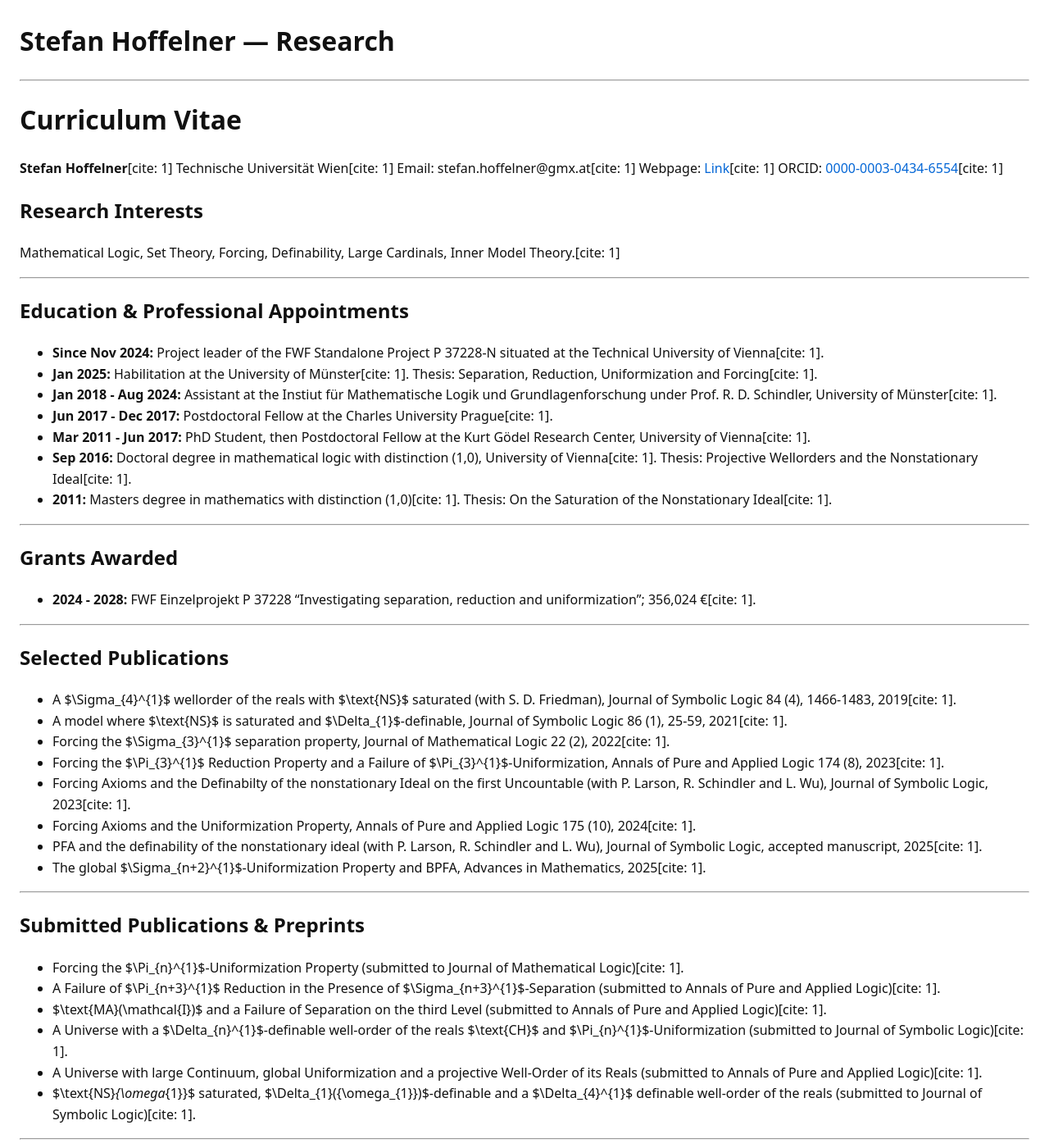
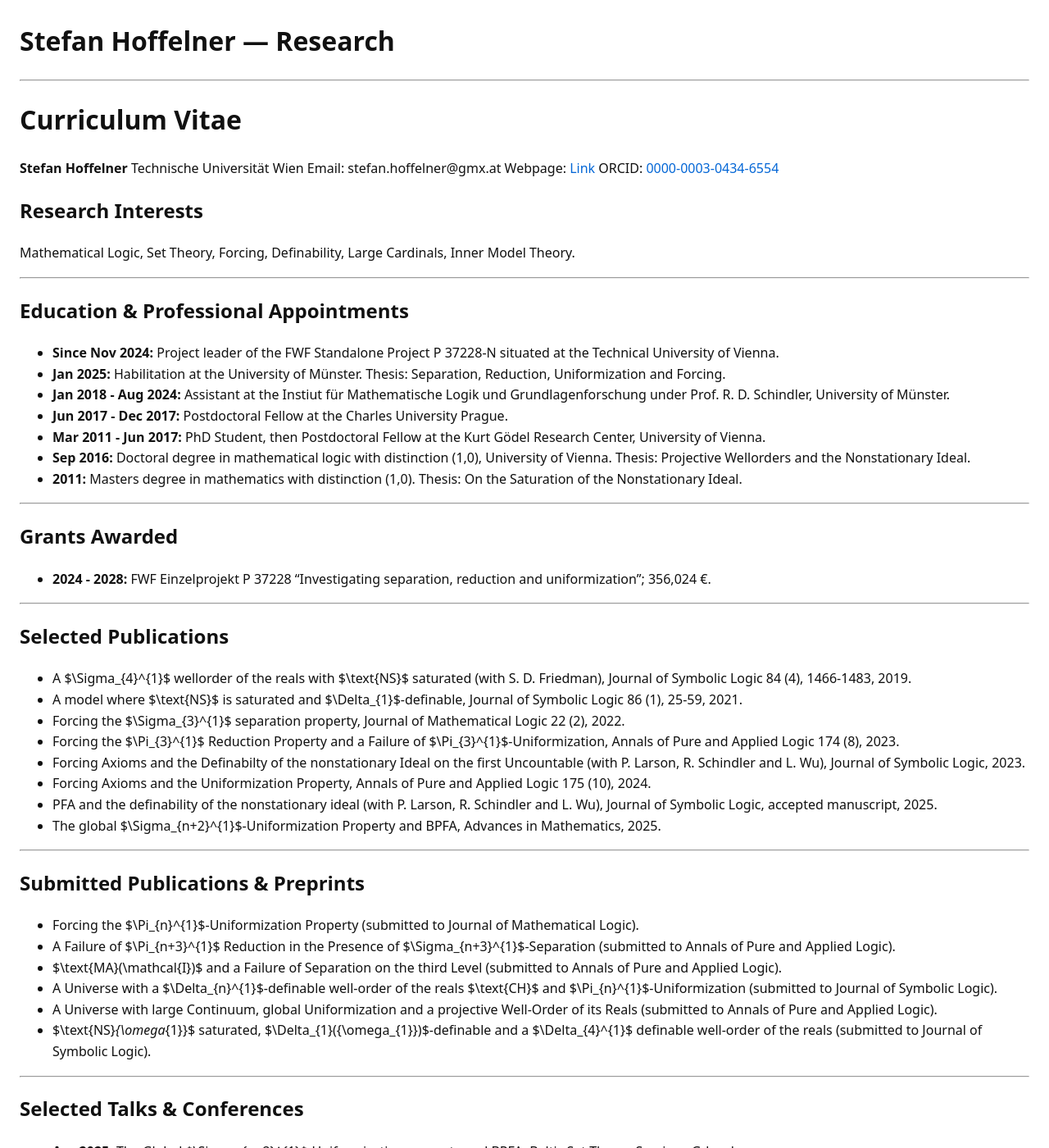
Before and after one commit to StefanHoffelner/stefanhoffelner.github.io, a Jekyll site: the page built from cv.md, in a window 1280 px wide and 1400 px high. Shown: the whole window at 82% size. Built offline with Jekyll 4.4.1, drawn with Linux system fonts in a browser that asks for light colours; some of the changed text lies outside the part shown.

Commit message:
Remove citation markers from CV entries

```diff
--- a/cv.md
+++ b/cv.md
@@ -6,59 +6,59 @@ permalink: /cv/
 
 # Curriculum Vitae
 
-**Stefan Hoffelner**[cite: 1]
-Technische Universität Wien[cite: 1]
-Email: stefan.hoffelner@gmx.at[cite: 1]
-Webpage: [Link](https://www.uni-muenster.de/IVV5WS/WebHop/user/hoffelne)[cite: 1]
-ORCID: [0000-0003-0434-6554](https://orcid.org/0000-0003-0434-6554)[cite: 1]
+**Stefan Hoffelner**
+Technische Universität Wien
+Email: stefan.hoffelner@gmx.at
+Webpage: [Link](https://www.uni-muenster.de/IVV5WS/WebHop/user/hoffelne)
+ORCID: [0000-0003-0434-6554](https://orcid.org/0000-0003-0434-6554)
 
 ## Research Interests
-Mathematical Logic, Set Theory, Forcing, Definability, Large Cardinals, Inner Model Theory.[cite: 1]
+Mathematical Logic, Set Theory, Forcing, Definability, Large Cardinals, Inner Model Theory.
 
 ---
 
 ## Education & Professional Appointments
-* **Since Nov 2024:** Project leader of the FWF Standalone Project P 37228-N situated at the Technical University of Vienna[cite: 1].
-* **Jan 2025:** Habilitation at the University of Münster[cite: 1]. Thesis: Separation, Reduction, Uniformization and Forcing[cite: 1].
-* **Jan 2018 - Aug 2024:** Assistant at the Instiut für Mathematische Logik und Grundlagenforschung under Prof. R. D. Schindler, University of Münster[cite: 1].
-* **Jun 2017 - Dec 2017:** Postdoctoral Fellow at the Charles University Prague[cite: 1].
-* **Mar 2011 - Jun 2017:** PhD Student, then Postdoctoral Fellow at the Kurt Gödel Research Center, University of Vienna[cite: 1].
-* **Sep 2016:** Doctoral degree in mathematical logic with distinction (1,0), University of Vienna[cite: 1]. Thesis: Projective Wellorders and the Nonstationary Ideal[cite: 1].
-* **2011:** Masters degree in mathematics with distinction (1,0)[cite: 1]. Thesis: On the Saturation of the Nonstationary Ideal[cite: 1].
+* **Since Nov 2024:** Project leader of the FWF Standalone Project P 37228-N situated at the Technical University of Vienna.
+* **Jan 2025:** Habilitation at the University of Münster. Thesis: Separation, Reduction, Uniformization and Forcing.
+* **Jan 2018 - Aug 2024:** Assistant at the Instiut für Mathematische Logik und Grundlagenforschung under Prof. R. D. Schindler, University of Münster.
+* **Jun 2017 - Dec 2017:** Postdoctoral Fellow at the Charles University Prague.
+* **Mar 2011 - Jun 2017:** PhD Student, then Postdoctoral Fellow at the Kurt Gödel Research Center, University of Vienna.
+* **Sep 2016:** Doctoral degree in mathematical logic with distinction (1,0), University of Vienna. Thesis: Projective Wellorders and the Nonstationary Ideal.
+* **2011:** Masters degree in mathematics with distinction (1,0). Thesis: On the Saturation of the Nonstationary Ideal.
 
 ---
 
 ## Grants Awarded
-* **2024 - 2028:** FWF Einzelprojekt P 37228 "Investigating separation, reduction and uniformization"; 356,024 €[cite: 1].
+* **2024 - 2028:** FWF Einzelprojekt P 37228 "Investigating separation, reduction and uniformization"; 356,024 €.
 
 ---
 
 ## Selected Publications
-* A $\Sigma_{4}^{1}$ wellorder of the reals with $\text{NS}$ saturated (with S. D. Friedman), Journal of Symbolic Logic 84 (4), 1466-1483, 2019[cite: 1].
-* A model where $\text{NS}$ is saturated and $\Delta_{1}$-definable, Journal of Symbolic Logic 86 (1), 25-59, 2021[cite: 1].
-* Forcing the $\Sigma_{3}^{1}$ separation property, Journal of Mathematical Logic 22 (2), 2022[cite: 1].
-* Forcing the $\Pi_{3}^{1}$ Reduction Property and a Failure of $\Pi_{3}^{1}$-Uniformization, Annals of Pure and Applied Logic 174 (8), 2023[cite: 1].
-* Forcing Axioms and the Definabilty of the nonstationary Ideal on the first Uncountable (with P. Larson, R. Schindler and L. Wu), Journal of Symbolic Logic, 2023[cite: 1].
-* Forcing Axioms and the Uniformization Property, Annals of Pure and Applied Logic 175 (10), 2024[cite: 1].
-* PFA and the definability of the nonstationary ideal (with P. Larson, R. Schindler and L. Wu), Journal of Symbolic Logic, accepted manuscript, 2025[cite: 1].
-* The global $\Sigma_{n+2}^{1}$-Uniformization Property and BPFA, Advances in Mathematics, 2025[cite: 1].
+* A $\Sigma_{4}^{1}$ wellorder of the reals with $\text{NS}$ saturated (with S. D. Friedman), Journal of Symbolic Logic 84 (4), 1466-1483, 2019.
+* A model where $\text{NS}$ is saturated and $\Delta_{1}$-definable, Journal of Symbolic Logic 86 (1), 25-59, 2021.
+* Forcing the $\Sigma_{3}^{1}$ separation property, Journal of Mathematical Logic 22 (2), 2022.
+* Forcing the $\Pi_{3}^{1}$ Reduction Property and a Failure of $\Pi_{3}^{1}$-Uniformization, Annals of Pure and Applied Logic 174 (8), 2023.
+* Forcing Axioms and the Definabilty of the nonstationary Ideal on the first Uncountable (with P. Larson, R. Schindler and L. Wu), Journal of Symbolic Logic, 2023.
+* Forcing Axioms and the Uniformization Property, Annals of Pure and Applied Logic 175 (10), 2024.
+* PFA and the definability of the nonstationary ideal (with P. Larson, R. Schindler and L. Wu), Journal of Symbolic Logic, accepted manuscript, 2025.
+* The global $\Sigma_{n+2}^{1}$-Uniformization Property and BPFA, Advances in Mathematics, 2025.
 
 ---
 
 ## Submitted Publications & Preprints
-* Forcing the $\Pi_{n}^{1}$-Uniformization Property (submitted to Journal of Mathematical Logic)[cite: 1].
-* A Failure of $\Pi_{n+3}^{1}$ Reduction in the Presence of $\Sigma_{n+3}^{1}$-Separation (submitted to Annals of Pure and Applied Logic)[cite: 1].
-* $\text{MA}(\mathcal{I})$ and a Failure of Separation on the third Level (submitted to Annals of Pure and Applied Logic)[cite: 1].
-* A Universe with a $\Delta_{n}^{1}$-definable well-order of the reals $\text{CH}$ and $\Pi_{n}^{1}$-Uniformization (submitted to Journal of Symbolic Logic)[cite: 1].
-* A Universe with large Continuum, global Uniformization and a projective Well-Order of its Reals (submitted to Annals of Pure and Applied Logic)[cite: 1].
-* $\text{NS}_{\omega_{1}}$ saturated, $\Delta_{1}(\{\omega_{1}\})$-definable and a $\Delta_{4}^{1}$ definable well-order of the reals (submitted to Journal of Symbolic Logic)[cite: 1].
+* Forcing the $\Pi_{n}^{1}$-Uniformization Property (submitted to Journal of Mathematical Logic).
+* A Failure of $\Pi_{n+3}^{1}$ Reduction in the Presence of $\Sigma_{n+3}^{1}$-Separation (submitted to Annals of Pure and Applied Logic).
+* $\text{MA}(\mathcal{I})$ and a Failure of Separation on the third Level (submitted to Annals of Pure and Applied Logic).
+* A Universe with a $\Delta_{n}^{1}$-definable well-order of the reals $\text{CH}$ and $\Pi_{n}^{1}$-Uniformization (submitted to Journal of Symbolic Logic).
+* A Universe with large Continuum, global Uniformization and a projective Well-Order of its Reals (submitted to Annals of Pure and Applied Logic).
+* $\text{NS}_{\omega_{1}}$ saturated, $\Delta_{1}(\{\omega_{1}\})$-definable and a $\Delta_{4}^{1}$ definable well-order of the reals (submitted to Journal of Symbolic Logic).
 
 ---
 
 ## Selected Talks & Conferences
-* **Apr 2025:** The Global $\Sigma_{n+2}^{1}$-Uniformization property and BPFA, Baltic Set Theory Seminar, Gdansk[cite: 1].
-* **Mar 2025:** The Global $\Sigma_{n+2}^{1}$ Uniformization property and BPFA, New York Set Theory Seminar[cite: 1].
-* **Sep 2023:** Separation, Reduction and Uniformization, new results on old notions (Invited speaker), Jahrestagung der DMV, TU Ilmenau[cite: 1].
-* **Jun 2022:** Forcing the $\Pi_{n}^{1}$ uniformization property (Invited speaker), Fifth Inner Model Theory Conference, Münster[cite: 1].
-* **Mar 2022:** Forcing and the Separation, the Reduction and the Uniformization Property (Invited speaker), Logic colloquium KGRC, Vienna[cite: 1].
-* **Nov 2021:** Forcing and the Separation, Reduction and Uniformization Property (Invited speaker), Fields Institute, Toronto, Canada[cite: 1].
+* **Apr 2025:** The Global $\Sigma_{n+2}^{1}$-Uniformization property and BPFA, Baltic Set Theory Seminar, Gdansk.
+* **Mar 2025:** The Global $\Sigma_{n+2}^{1}$ Uniformization property and BPFA, New York Set Theory Seminar.
+* **Sep 2023:** Separation, Reduction and Uniformization, new results on old notions (Invited speaker), Jahrestagung der DMV, TU Ilmenau.
+* **Jun 2022:** Forcing the $\Pi_{n}^{1}$ uniformization property (Invited speaker), Fifth Inner Model Theory Conference, Münster.
+* **Mar 2022:** Forcing and the Separation, the Reduction and the Uniformization Property (Invited speaker), Logic colloquium KGRC, Vienna.
+* **Nov 2021:** Forcing and the Separation, Reduction and Uniformization Property (Invited speaker), Fields Institute, Toronto, Canada.
```
